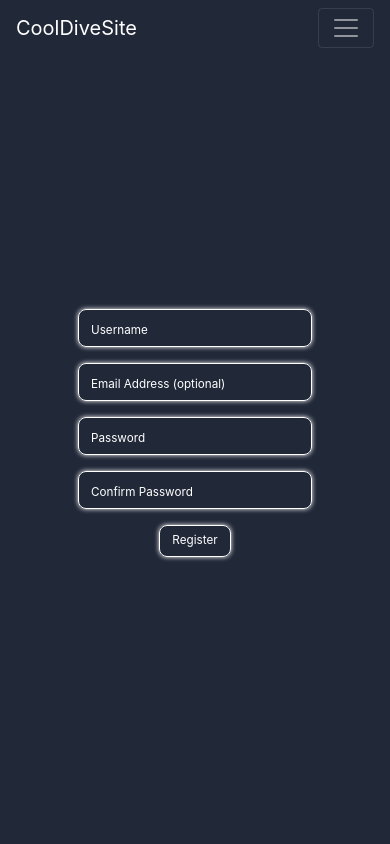
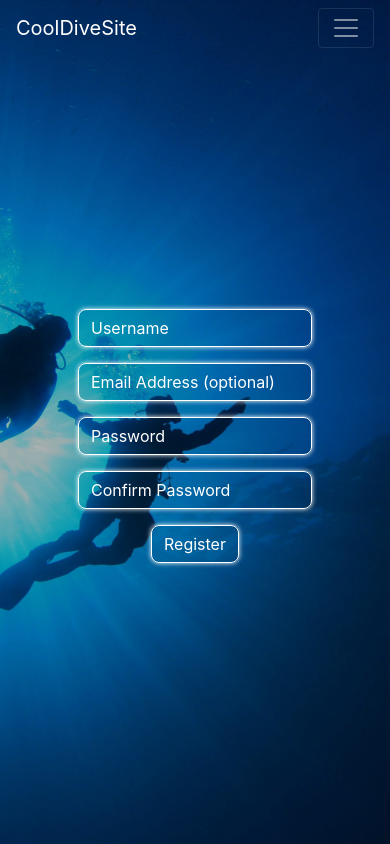
Before and after one commit to theamian/logbook, a Django app: page /register in a window 390 px wide. Run offline with Django 3.2, Linux system fonts and the light colour scheme; some libraries are stand-ins or nearby versions.

Commit message:
Fix mobile backgrounds

```diff
--- a/logbook/static/logbook/styles.css
+++ b/logbook/static/logbook/styles.css
@@ -36,7 +36,7 @@ body {
 /* splash screen */
 
 #splash {
-  background: linear-gradient(rgba(0, 0, 0, 0.3), rgba(0, 0, 0, 0.3)), url(images/splash.jpeg);
+  background: linear-gradient(rgba(0, 0, 0, 0.3), rgba(0, 0, 0, 0.3)), url(images/splash.jpeg) no-repeat center center fixed;
   background-size: cover;
   height: 100%;
 }
@@ -150,7 +150,7 @@ body {
 /* login and register pages */
 
 .login_body {
-  background: linear-gradient(rgba(0, 0, 0, 0.3), rgba(0, 0, 0, 0.3)), url(images/login.jpg);
+  background: linear-gradient(rgba(0, 0, 0, 0.3), rgba(0, 0, 0, 0.3)), url(images/login.jpg) no-repeat center center fixed;
   background-size: cover;
 }
 
@@ -197,7 +197,7 @@ body {
 }
 
 .register_body {
-  background: linear-gradient(rgba(0, 0, 0, 0.3), rgba(0, 0, 0, 0.3)), url(images/register.jpeg);
+  background: linear-gradient(rgba(0, 0, 0, 0.3), rgba(0, 0, 0, 0.3)), url(images/register.jpeg) no-repeat center center fixed;
   background-size: cover;
 }
 
@@ -215,12 +215,12 @@ body {
 /* log and add page */
 
 .log_body {
-  background: linear-gradient(rgba(0, 0, 0, 0.3), rgba(0, 0, 0, 0.3)), url(images/log.jpeg);
+  background: linear-gradient(rgba(0, 0, 0, 0.3), rgba(0, 0, 0, 0.3)), url(images/log.jpeg) no-repeat center center fixed;
   background-size: cover;
 }
 
 .add_body {
-  background: linear-gradient(rgba(0, 0, 0, 0.3), rgba(0, 0, 0, 0)), url(images/add.jpeg);
+  background: linear-gradient(rgba(0, 0, 0, 0.3), rgba(0, 0, 0, 0)), url(images/add.jpeg) no-repeat center center fixed;
   background-size: cover;
 }
 
@@ -316,18 +316,13 @@ label {
   margin-left: 2.5px;
 }
 
-@media only screen and (orientation: portrait) {
-  #splash, .register_body, .login_body, .log_body, .add_body {
-    background:rgb(33, 40, 56);
-  }
+@media only screen and (max-width: 600px) {
+
   #splash_title {
     font-size: 10vw;
   }
   .botuni {
     font-size: 3.5vw;
-  }
-  #login_form > div > input::placeholder, #register_form > div > input::placeholder, .forms > input  {
-    font-size: 3vw;
   }
   .forms {
     width: 60%;
@@ -350,7 +345,7 @@ label {
   }
 }
 
-@media only screen and (orientation: landscape) and (max-height: 600px) {
+@media only screen and (min-width: 601px) and (max-height: 600px) {
   .forms {
     top: 10%;
     height: 80%
@@ -361,10 +356,9 @@ label {
   .log_body {
     background-size: auto;
   }
-
 }
 
-@media only screen and (orientation: landscape) and (max-height: 800px) {
+@media only screen and (min-width: 601px) and (max-height: 800px) {
   .mapa {
     width: 85%;
   }
```
Also changed, not shown: logbook/static/logbook/images/add_mobile.jpg (added), logbook/static/logbook/images/log_mobile.jpg (added), logbook/static/logbook/images/login_mobile.jpg (added), logbook/static/logbook/images/register_mobile.jpg (added), logbook/static/logbook/images/splash_mobile.jpg (added).
